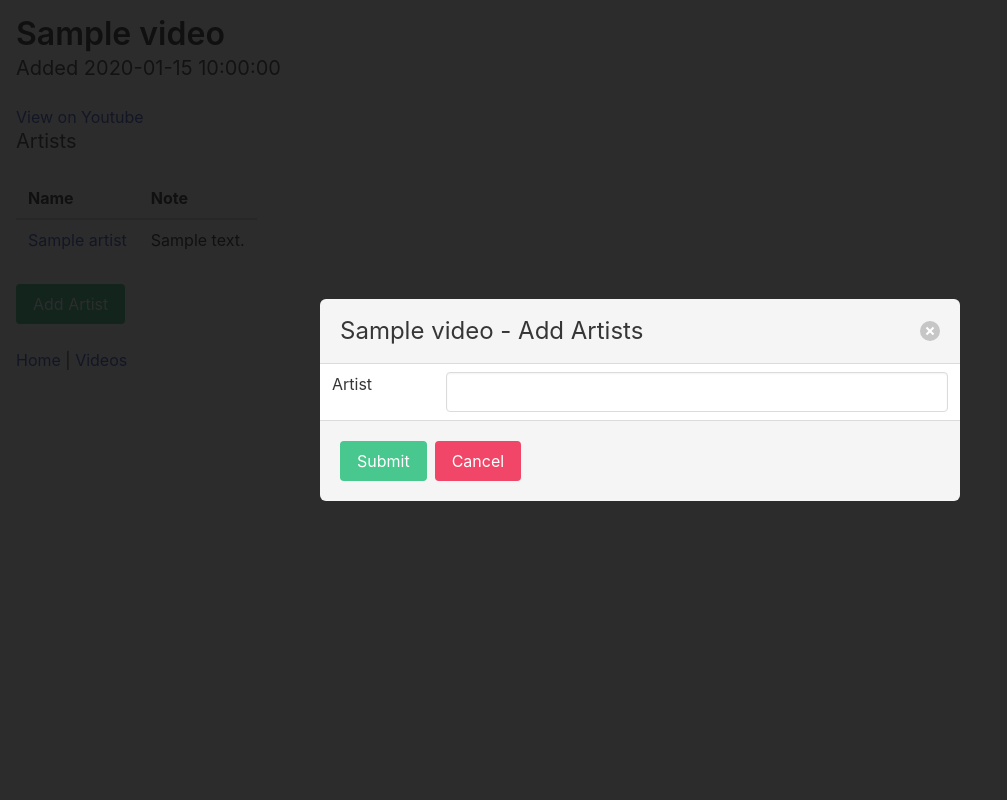
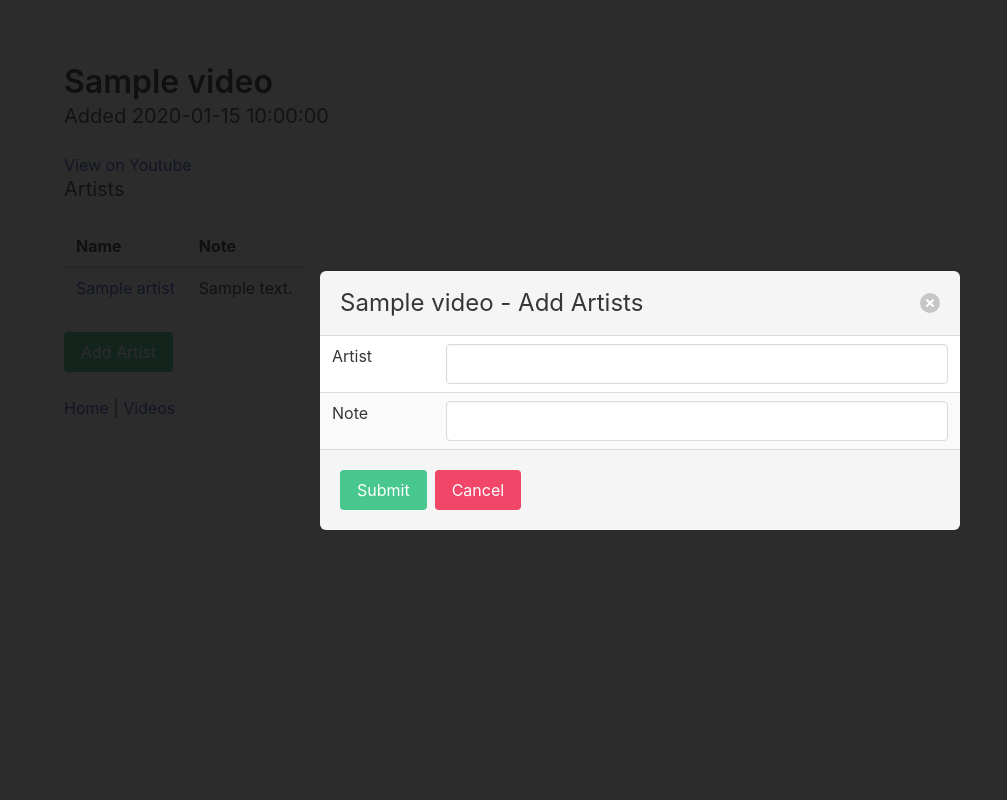
Before and after one commit to zack256/caydio, a Flask app: page /videos/1/ in a window 1280 px wide, after a click on "Add Artist". Shown: the whole page, without its empty margins (0-1007 px from the left). Run offline with Flask 2, Linux system fonts and the light colour scheme; the visitor is signed in with stand-in values (Sample User, id 1); tables that the repository leaves empty hold one stand-in row (values such as "Sample post"); parts of the project's set-up code (start-up, migrations or seed data) failed here and were passed over; some libraries are stand-ins or nearby versions.

Commit message:
work for add artist to video

```diff
--- a/app/main.py
+++ b/app/main.py
@@ -32,7 +32,8 @@ class Artist(db.Model):
         return self.name.replace("_", " ")
 
     def set_name(self, given_name):
-        self.name = given_name.replace(" ", "_")
+        #self.name = given_name.replace(" ", "_")
+        self.name = utils.artist_db_name(given_name)
 
 class Video(db.Model):
     __tablename__ = "videos"
@@ -209,8 +210,8 @@ def add_video(na, ur, user_id):
     db.session.add(video); db.session.commit()
     return video
 
-def add_av_connection(a_id, v_id):
-    conn = VidConnection(); conn.artist_id = a_id; conn.video_id = v_id
+def add_av_connection(a_id, v_id, note = ""):
+    conn = VidConnection(); conn.artist_id = a_id; conn.video_id = v_id; conn.note = note
     db.session.add(conn); db.session.commit()
     return conn
 
@@ -224,6 +225,19 @@ def add_vid_via_artist_form():
     add_av_connection(ai, video.id)
     artist = Artist.query.get(ai)
     return redirect("/artists/{}/".format(artist.name))
+
+@app.route("/forms/connect-to-artist-via-video/", methods = ["POST"])
+def add_artist_via_vid_form():
+    user = get_logged_in_user()
+    if not user:
+        return "must log in first!"
+    vi = int(request.form["v_id"]); na = utils.artist_db_name(request.form.get("name")); note = request.form["note"]
+    video = Video.query.get(vi)
+    if video == None:
+        return "video not found!"
+    artist = Artist.query.filter((Artist.user_id == user.id) & (Artist.name == na)).first()     # artist must exist!
+    add_av_connection(artist.id, vi, note)
+    return redirect("/videos/{}/".format(video.id))
 
 @app.route("/forms/add-video/", methods = ["POST"])
 def add_video_form():
--- a/app/templates/base.html
+++ b/app/templates/base.html
@@ -11,7 +11,9 @@
 	</head>
 	<body>
 		{% block modals %}{% endblock %}
+		<section class = "section">
 		{% block body %}{% endblock %}
+		</section>
 		<script src = "/assets/js/modals.js"></script>
 		<script src = "/assets/js/script.js"></script>
 		<script src="https://code.jquery.com/jquery-3.6.0.min.js" integrity="sha256-/xUj+3OJU5yExlq6GSYGSHk7tPXikynS7ogEvDej/m4=" crossorigin="anonymous"></script>
--- a/app/templates/video.html
+++ b/app/templates/video.html
@@ -8,14 +8,18 @@
             <button class="delete" aria-label="close" onclick = "deactivateModal('addArtistsModal');"></button>
         </header>
         <section class="modal-card-body">
-            <form action = "/forms/add-artist-via-video/" method = "POST" id = "addArtistsForm"></form>
+            <form action = "/forms/connect-to-artist-via-video/" method = "POST" id = "addArtistsForm"></form>
             <datalist id = "artistsList"></datalist>
             <input type = "hidden" name = "v_id" form = "addArtistsForm" value = "{{ video.id }}">
             <table class = "table is-striped is-fullwidth">
                 <tbody>
                     <tr>
                         <td>Artist</td>
-                        <td><input name = "name" type = "text" class = "input" maxlength = "255" form = "addArtistsForm" list = "artistsList"></td>
+                        <td><input name = "name" type = "text" class = "input" maxlength = "255" form = "addArtistsForm" list = "artistsList" required = "required"></td>
+                    </tr>
+                    <tr>
+                        <td>Note</td>
+                        <td><input name = "note" type = "text" class = "input" maxlength = "255" form = "addArtistsForm"></td>
                     </tr>
                 </tbody>
             </table>
@@ -44,7 +48,7 @@
         {% set artist = artists[note[0]] %}
         <tr>
             <td><a href = "/artists/{{ artist.name }}/">{{ artist.get_readable_name() }}</a></td>
-            <td>{{ note[1] }}</td>
+            <td>{% if note[1] %}{{ note[1] }}{% endif %}</td>
         </tr>
         {% endfor %}
     </tbody>
--- a/app/utils.py
+++ b/app/utils.py
@@ -1,3 +1,6 @@
 def comma_list_artists(artist_list):
     # err, unused.
     return ", ".join(artist.get_readable_name() for artist in artist_list)
+
+def artist_db_name(name):
+    return name.replace(" ", "_")
```
